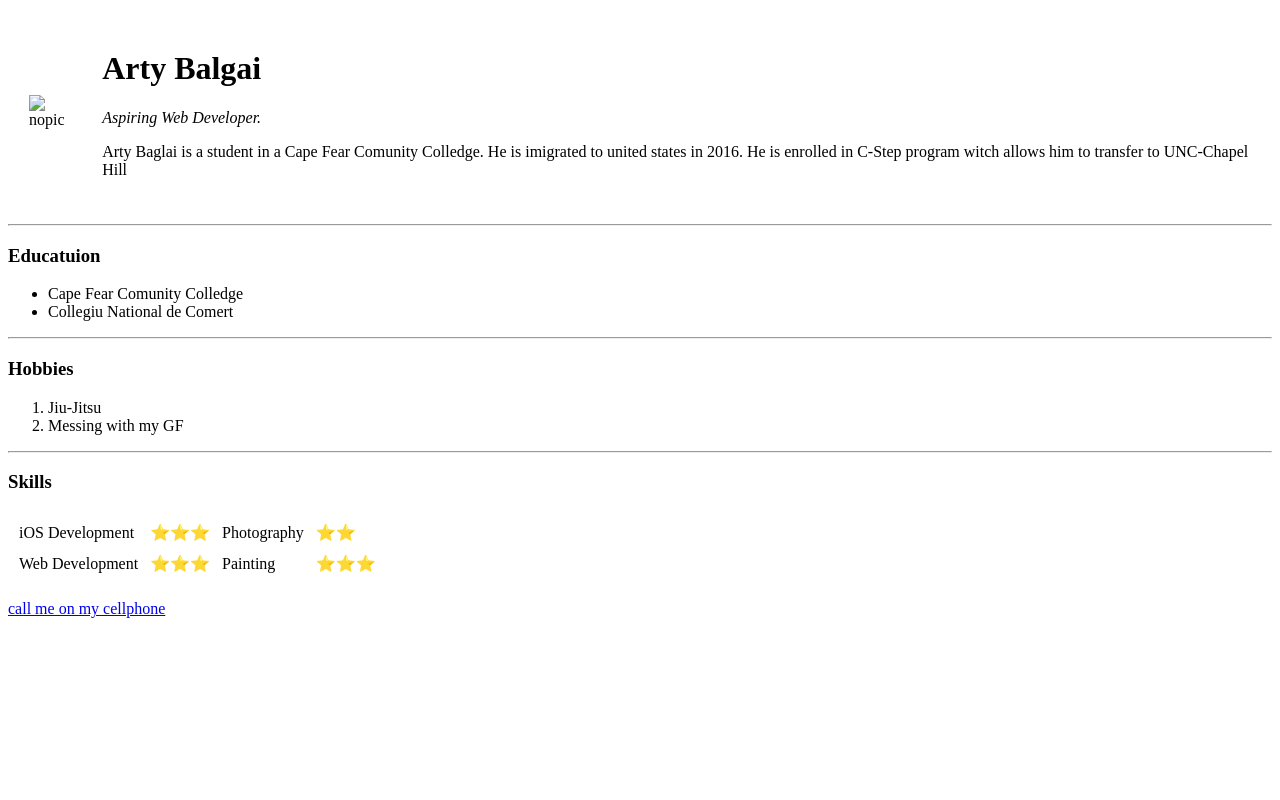
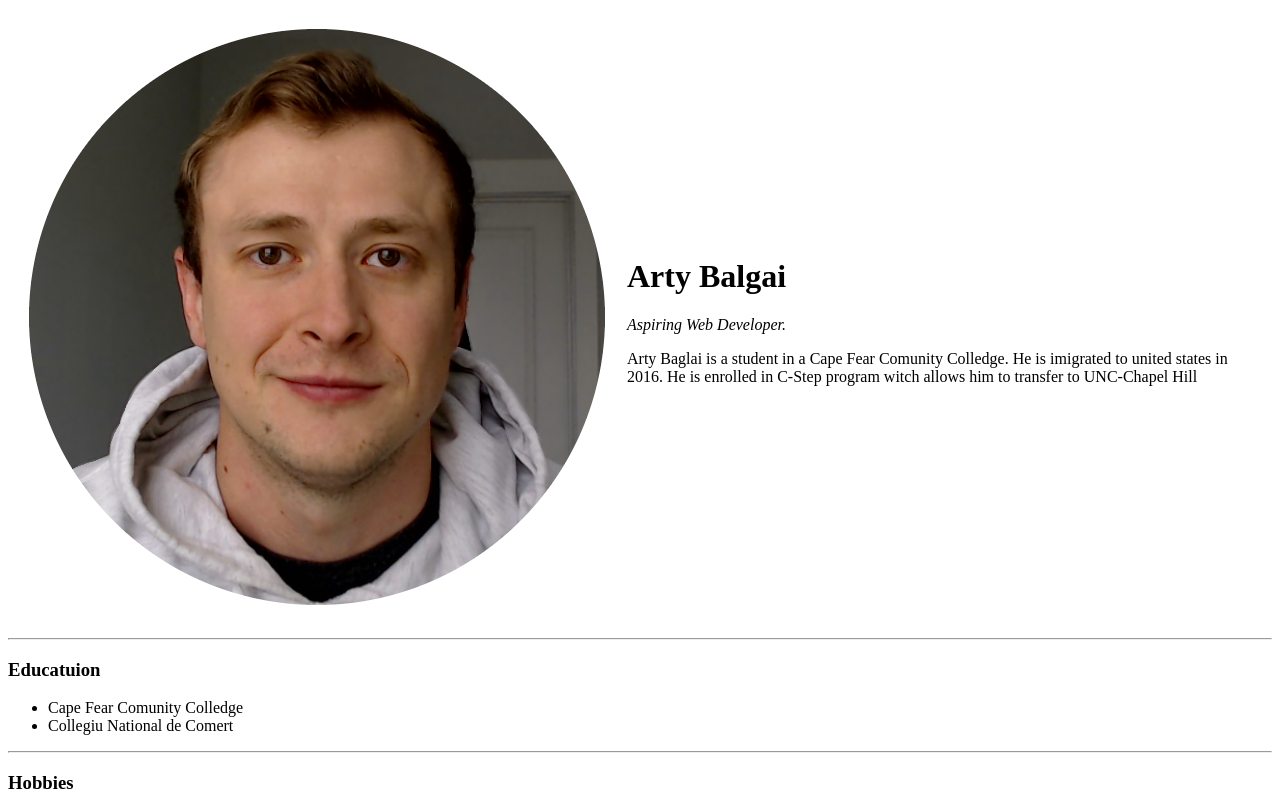
Before and after one commit to sonicmayers/cv, a plain HTML site: page index.html in a window 1280 px wide. Shown: the top 800 px of the page. Drawn offline with Linux system fonts and the light colour scheme.

Commit message:
Update index.html

```diff
--- a/index.html
+++ b/index.html
@@ -9,7 +9,7 @@
 <body>
   <table cellspacing="20">
     <tr>
-      <td><img src="arty.png" alt="nopic"></td>
+      <td><img src="image/arty.png" alt="nopic"></td>
       <td>
         <h1>Arty Balgai</h1>
         <p><em>Aspiring Web Developer.</em></p>
```
